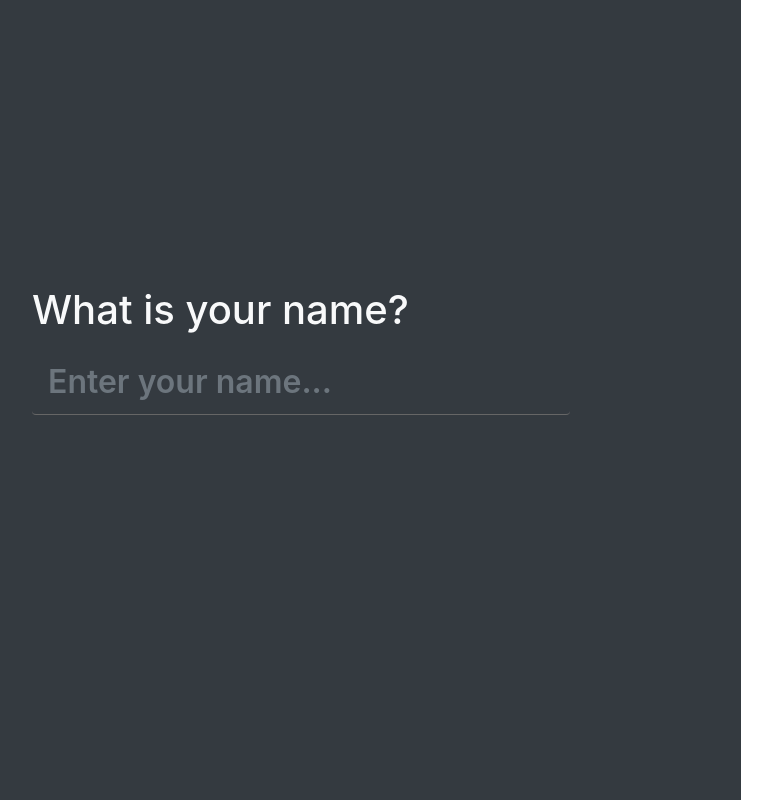
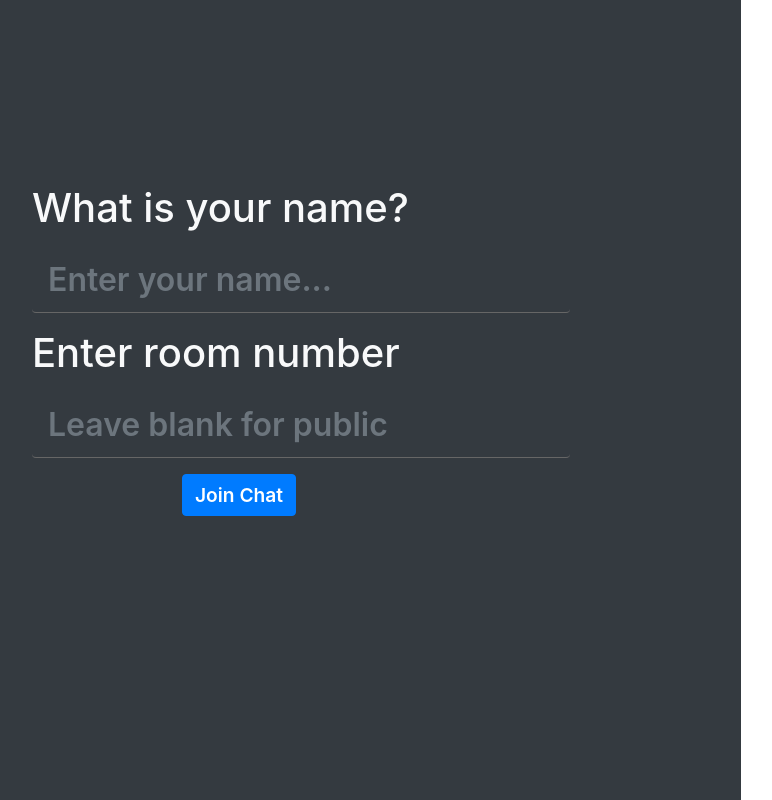
Before and after one commit to superlioning/FeelChat, a Next.js app: page / in a window 1280 px wide. Shown: the whole page, without its empty margins (112-884 px from the left). Built offline with nearby package versions, Linux system fonts and the light colour scheme.

Commit message:
Add room selection and exit chat functionality

```diff
--- a/context/GlobalStateContext.js
+++ b/context/GlobalStateContext.js
@@ -10,12 +10,25 @@ const GlobalStateContext = createContext();
 
 export const GlobalStateProvider = ({ children }) => {
 
-    const [user, setUser] = useState(null);
-    const [room, setRoom] = useState('Public Room');
-    const [channel, setChannel] = useState('public-room');
+    // Define initial state values
+    const initialUser = null;
+    const initialRoom = 'Public Room';
+    const initialChannel = 'public-room';
+
+    // State management
+    const [user, setUser] = useState(initialUser);
+    const [room, setRoom] = useState(initialRoom);
+    const [channel, setChannel] = useState(initialChannel);
+
+    // Method to reinitialize states
+    const reinitialize = () => {
+        setUser(initialUser);
+        setRoom(initialRoom);
+        setChannel(initialChannel);
+    };
 
     return (
-        <GlobalStateContext.Provider value={{ user, setUser, room, setRoom, channel, setChannel }}>
+        <GlobalStateContext.Provider value={{ user, setUser, room, setRoom, channel, setChannel, reinitialize }}>
             {children}
         </GlobalStateContext.Provider>
     );
--- a/pages/index.js
+++ b/pages/index.js
@@ -11,15 +11,36 @@ import { useGlobalState } from '../context/GlobalStateContext';
 
 const IndexPage = () => {
 
-    // Extract user, setUser, and room state from global context
-    const { user, setUser, room } = useGlobalState();
+    // Extract user, setUser, room, and setRoom state from global context
+    const { user, setUser, room, setRoom, setChannel, reinitialize } = useGlobalState();
 
-    // Event handler to set the user's name on 'Enter' key press
-    const handleKeyUp = (evt) => {
-        if (evt.keyCode === 13) {
-            const enteredUser = evt.target.value;
-            setUser(enteredUser);
+    // Event handler to handle the submission of the user name, room number, and channel
+    const handleSubmit = () => {
+        const userInput = document.getElementById('userInput').value;
+        const roomInput = document.getElementById('roomInput').value;
+
+        if (userInput) {
+            setUser(userInput);
         }
+        if (roomInput) {
+            setRoom(roomInput);
+            setChannel(roomInput + '-room');
+        }
+    };
+
+    // Event handler to handle the exit of the user from the chat
+    const handleExit = () => {
+        reinitialize();
+    };
+
+    const inputStyle = {
+        background: 'transparent',
+        color: '#999',
+        border: 'none',
+        borderBottom: '1px solid #666',
+        fontSize: '2rem',
+        fontWeight: 600,
+        boxShadow: 'none !important',
     };
 
     return (
@@ -27,16 +48,15 @@ const IndexPage = () => {
             <main className="container-fluid position-absolute h-100 bg-dark">
                 <div className="row position-absolute w-100 h-100">
 
-                    {/* Section for user greeting and name input */}
+                    {/* Section for user greeting and user input */}
                     <section className="col-md-8 d-flex flex-row flex-wrap align-items-center align-content-center px-5">
                         <div className="px-5 mx-5">
+                            {/* Input user name */}
                             <span className="d-block w-100 h1 text-light" style={{ marginTop: -100 }}>
                                 {
                                     user ?
                                         (<span>
                                             <span style={{ color: '#999' }}>Hello!</span> {user}
-                                            <br />
-                                            <span style={{ color: '#999' }}> Chatting in </span> {room}
                                         </span>)
                                         :
                                         (`What is your name?`)
@@ -44,30 +64,69 @@ const IndexPage = () => {
                             </span>
                             {!user && (
                                 <input
+                                    id="userInput"
                                     type="text"
                                     className="mt-3 form-control px-3 py-2"
-                                    onKeyUp={handleKeyUp}
                                     autoComplete="off"
                                     placeholder="Enter your name..."
+                                    style={inputStyle}
+                                />
+                            )}
+                            {/* Input room number */}
+                            <span className="d-block w-100 h1 text-light mt-3">
+                                {
+                                    user ?
+                                        (<span>
+                                            <span style={{ color: '#999' }}> Chatting in </span> {room}
+                                        </span>)
+                                        :
+                                        (`Enter room number`)
+                                }
+                            </span>
+                            {!user && (
+                                <input
+                                    id="roomInput"
+                                    type="text"
+                                    className="mt-3 form-control px-3 py-2"
+                                    autoComplete="off"
+                                    placeholder="Leave blank for public"
+                                    style={inputStyle}
+                                />
+                            )}
+                            {/* Submit button*/}
+                            {!user && (
+                                <button
+                                    onClick={handleSubmit}
+                                    className="btn btn-primary mt-3"
                                     style={{
-                                        background: 'transparent',
-                                        color: '#999',
-                                        borderTop: 'none',
-                                        borderLeft: 'none',
-                                        borderRight: 'none',
-                                        borderBottom: '1px solid #666',
-                                        fontSize: '2rem',
+                                        fontSize: '1.2rem',
                                         fontWeight: 600,
-                                        boxShadow: 'none',
+                                        backgroundColor: '#007bff',
+                                        marginLeft: '150px',
                                     }}
-                                />
+                                >
+                                    Join Chat
+                                </button>
+                            )}
+                            {/* Exit button*/}
+                            {user && (
+                                <button onClick={handleExit}
+                                    className="btn btn-danger mt-3"
+                                    style={{
+                                        fontSize: '1.2rem',
+                                        fontWeight: 600,
+                                        marginLeft: '150px',
+                                    }}
+                                >
+                                    Exit Chat
+                                </button>
                             )}
                         </div>
                     </section>
 
                     {/* Section for the Chat component, displayed only when the user is set */}
                     <section className="col-md-4 position-relative d-flex flex-wrap h-100 align-items-start align-content-between bg-white px-0">
-                        {user && <Chat activeUser={user} />}
+                        {user && <Chat />}
                     </section>
 
                 </div>
```
